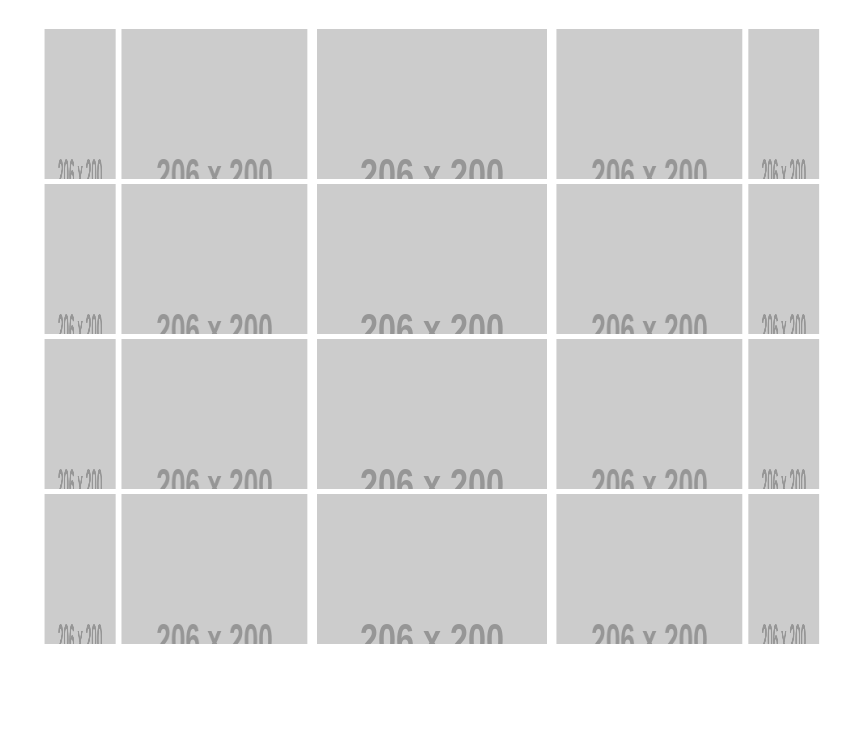
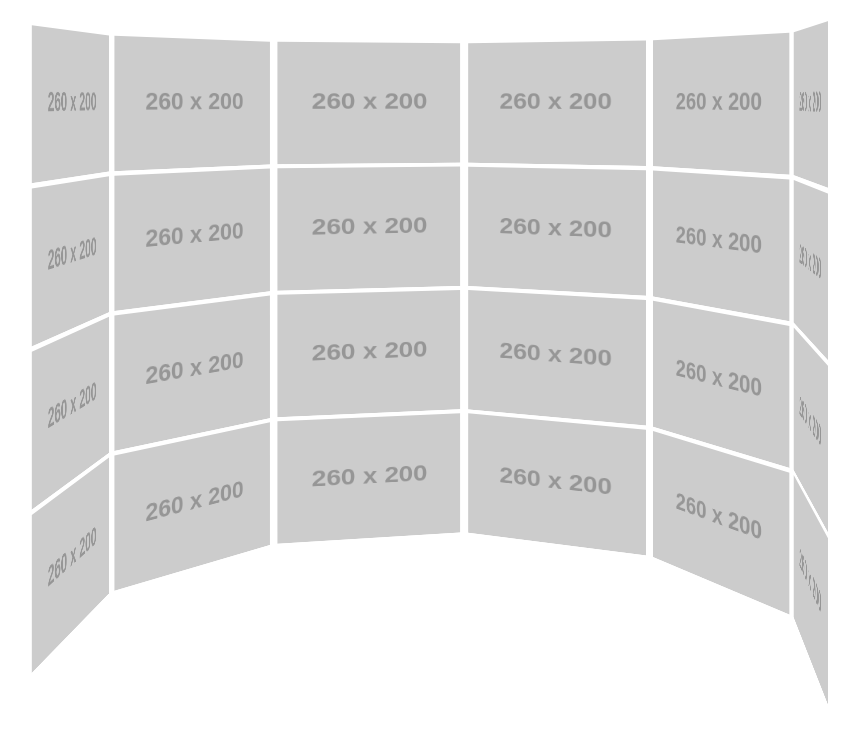
Before and after one commit to Am-su/HTML-CSS, a plain HTML site: page Part3. HTLM5+CSS3 심화/Chapter10 CSS 변환/회전목마.html in a window 1280 px wide. Shown: the part 85-828 px from the top of the page, without its empty margins (208-1067 px from the left). Before the commit the page ends 800 px from the top, so only its background shows below. Drawn offline with Linux system fonts and the light colour scheme; placeholder pictures from the web are drawn by us.

Commit message:
애니메이션 적용

```diff
--- a/Part3. HTLM5+CSS3 심화/Chapter10 CSS 변환/회전목마.html
+++ b/Part3. HTLM5+CSS3 심화/Chapter10 CSS 변환/회전목마.html
@@ -16,13 +16,14 @@
     #canvas{
       position:relative;
       width:100%; height:200px;
-      webkit-perspective:1500;
+      -webkit-perspective:1500;
     }
 
     #merry{
       position:absolute;
       left:50%; top:30px;
       transform-style:preserve-3d;
+      animation:rint 15s infinite linear;
     }
 
     .face{
@@ -37,8 +38,8 @@
     .cell{
       width:230px; height:150px;
       margin-bottom:5px;
-      background:url('http://placehold.it/206x200');
-      background-size:100% 200%;
+      background:url('http://placehold.it/260x200');
+      background-size:100% 100%;
 
       transition-duration:0.5s;
     }
@@ -54,11 +55,16 @@
     .face:nth-child(9) { transform: rotateY(288deg) translateZ(-370px); }
     .face:nth-child(10){ transform: rotateY(324deg) translateZ(-370px); }
 
-    .ceell:hover{
+    .cell:hover{
       transform:scale(1.2) translateZ(50px);
     }
 
+    @keyframes rint{
+      from{transform:rotateY(0deg);}
+      to{transform:rotateY(360deg);}
+    }
   </style>
+
 </head>
 <body>
   <h1>HTML5 + CSS3 for Modern Web</h1>
```
